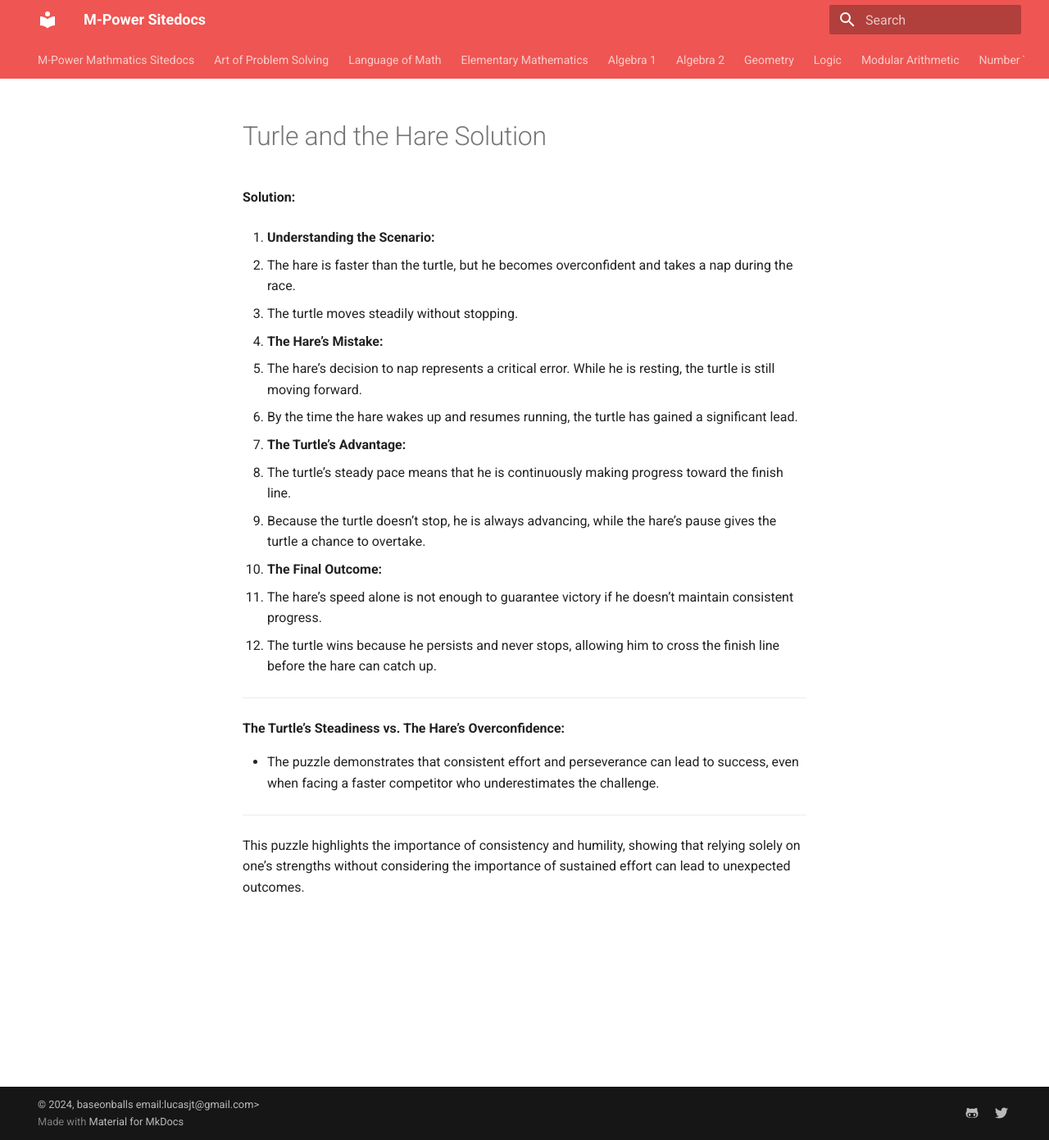
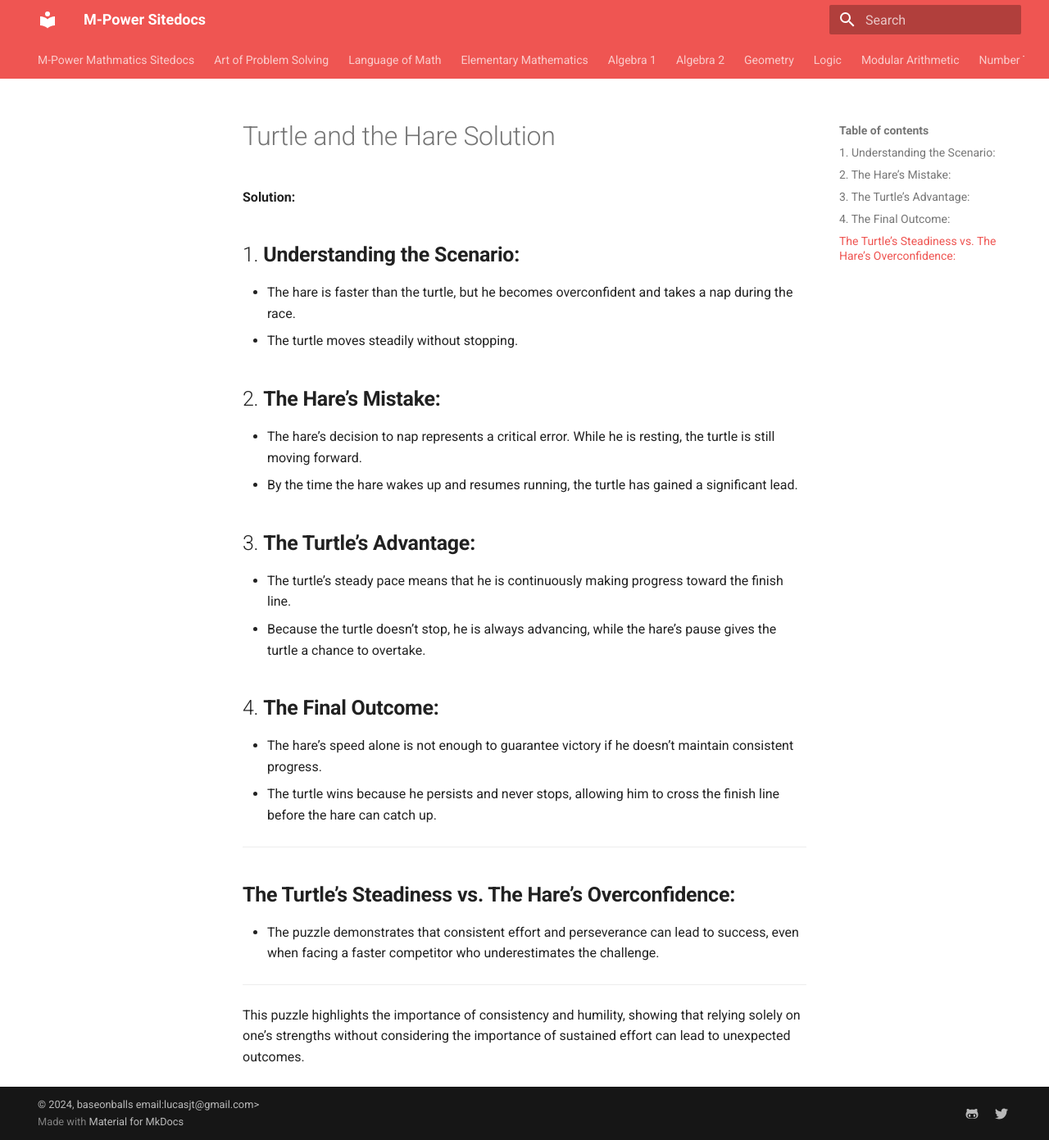
Before and after one commit to baseonballs/mpower-sitedocs, an MkDocs documentation site: the page built from site-docs/logic/puzzles/turtle-and-hare.001.sol.md, in a window 1280 px wide and 1391 px high. Shown: the whole window at 82% size. Built offline with MkDocs 1.6.1 and Material for MkDocs 9.7.7, drawn with Linux system fonts in a browser that asks for light colours.

Commit message:
update turtle and the hare.com

```diff
--- a/site-docs/logic/puzzles/turtle-and-hare.001.sol.md
+++ b/site-docs/logic/puzzles/turtle-and-hare.001.sol.md
@@ -1,30 +1,29 @@
-# Turle and the Hare Solution
+# Turtle and the Hare Solution
 
 **Solution:**
 
-1. **Understanding the Scenario:**
+## 1. **Understanding the Scenario:**
 
-   - The hare is faster than the turtle, but he becomes overconfident and takes a nap during the race.
-   - The turtle moves steadily without stopping.
+- The hare is faster than the turtle, but he becomes overconfident and takes a nap during the race.
+- The turtle moves steadily without stopping.
 
-2. **The Hare’s Mistake:**
+## 2. **The Hare’s Mistake:**
 
    - The hare’s decision to nap represents a critical error. While he is resting, the turtle is still moving forward.
    - By the time the hare wakes up and resumes running, the turtle has gained a significant lead.
 
-3. **The Turtle’s Advantage:**
-
+## 3. **The Turtle’s Advantage:**
    - The turtle’s steady pace means that he is continuously making progress toward the finish line.
    - Because the turtle doesn’t stop, he is always advancing, while the hare’s pause gives the turtle a chance to overtake.
 
-4. **The Final Outcome:**
+## 4. **The Final Outcome:**
 
    - The hare’s speed alone is not enough to guarantee victory if he doesn’t maintain consistent progress.
    - The turtle wins because he persists and never stops, allowing him to cross the finish line before the hare can catch up.
 
 ---
 
-**The Turtle’s Steadiness vs. The Hare’s Overconfidence:**
+## **The Turtle’s Steadiness vs. The Hare’s Overconfidence:**
 
   - The puzzle demonstrates that consistent effort and perseverance can lead to success, even when facing a faster competitor who underestimates the challenge.
 
```
